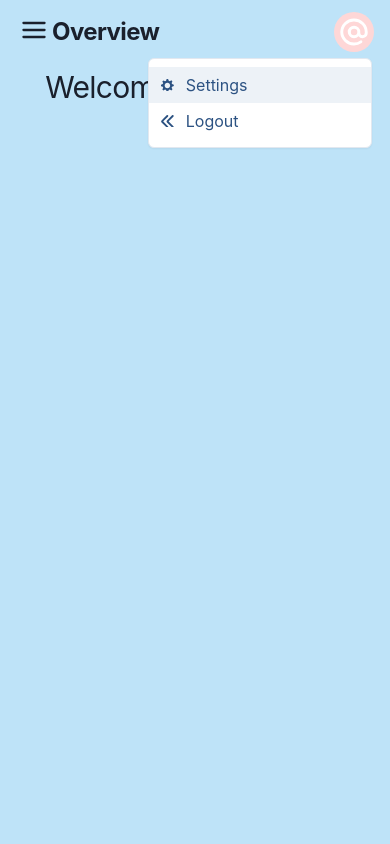
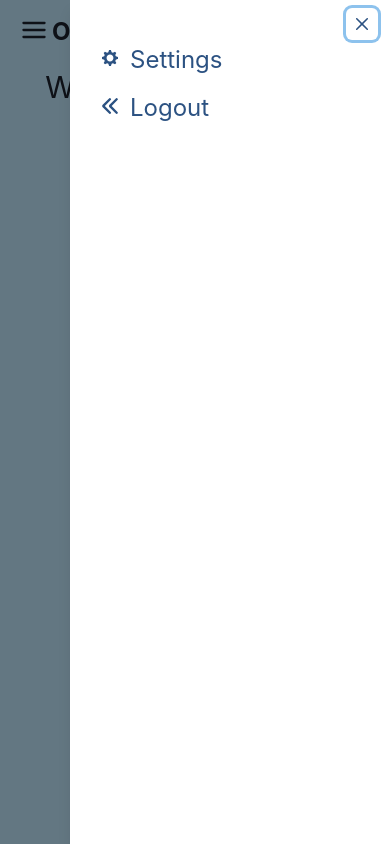
Before and after one commit to telegrace/responsive-layout, a React (Create React App) app: page /overview in a window 390 px wide. Both pictures are taken after a click on the icon 354 px from the left and 32 px from the top of the page. Built offline with nearby package versions, Linux system fonts and the light colour scheme.

Commit message:
feat: RHS drawer added for mobile

```diff
--- a/src/components/user/userWidget.tsx
+++ b/src/components/user/userWidget.tsx
@@ -1,13 +1,25 @@
 import { ArrowLeftIcon, AtSignIcon, SettingsIcon } from "@chakra-ui/icons";
 import {
   Circle,
+  Drawer,
+  DrawerBody,
+  DrawerCloseButton,
+  DrawerContent,
+  DrawerOverlay,
   Heading,
   Icon,
   Menu,
   MenuButton,
   MenuItem,
   MenuList,
+  Show,
+  useDisclosure,
+  Link,
+  Flex,
+  DrawerHeader,
 } from "@chakra-ui/react";
+import React from "react";
+import { Link as ReactLink } from "react-router-dom";
 import { User } from "../../types/types";
 
 type UsernameWidgetProps = {
@@ -15,6 +27,8 @@ type UsernameWidgetProps = {
 };
 
 const UsernameWidget: React.FC<UsernameWidgetProps> = ({ user }) => {
+  const { isOpen, onOpen, onClose } = useDisclosure();
+  const btnRef = React.useRef(null);
   return (
     <>
       <Heading
@@ -26,14 +40,8 @@ const UsernameWidget: React.FC<UsernameWidgetProps> = ({ user }) => {
       >
         {user?.username}
       </Heading>
-      <Circle
-        size="40px"
-        bg="red.100"
-        color="white"
-        onClick={() => {
-          console.log("show settings and logout");
-        }}
-      >
+      <Circle size="40px" bg="red.100" color="white">
+        <Show above="sm">
           <Menu>
             <MenuButton
               as={AtSignIcon}
@@ -48,6 +56,59 @@ const UsernameWidget: React.FC<UsernameWidgetProps> = ({ user }) => {
               <MenuItem icon={<ArrowLeftIcon />}>Logout</MenuItem>
             </MenuList>
           </Menu>
+        </Show>
+        <Show below="md">
+          <Icon
+            as={AtSignIcon}
+            fontSize="4xl"
+            p={1}
+            ref={btnRef}
+            onClick={onOpen}
+          />
+          <Drawer
+            isOpen={isOpen}
+            placement="right"
+            onClose={onClose}
+            finalFocusRef={btnRef}
+          >
+            <DrawerOverlay />
+            <DrawerContent bg="#fff" color="#2C5282">
+              <DrawerCloseButton />
+              <DrawerHeader />
+
+              <DrawerBody>
+                <Flex className="sidebar-items" py={2.5} px={2}>
+                  <SettingsIcon />
+                  <Link
+                    _hover={{ textDecor: "none" }}
+                    as={ReactLink}
+                    to={"/settings"}
+                    fontSize="2xl"
+                    mt={-2}
+                    mx={3}
+                    onClick={onClose}
+                  >
+                    Settings
+                  </Link>
+                </Flex>
+                <Flex className="sidebar-items" py={2.5} px={2}>
+                  <ArrowLeftIcon />
+                  <Link
+                    _hover={{ textDecor: "none" }}
+                    as={ReactLink}
+                    to={"/logout"}
+                    fontSize="2xl"
+                    mt={-2}
+                    mx={3}
+                    onClick={onClose}
+                  >
+                    Logout
+                  </Link>
+                </Flex>
+              </DrawerBody>
+            </DrawerContent>
+          </Drawer>
+        </Show>
       </Circle>
     </>
   );
```
Lines whose indentation alone changed are shown as unchanged.
